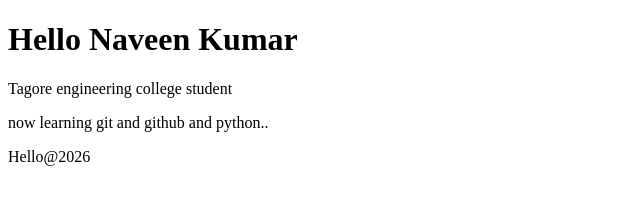
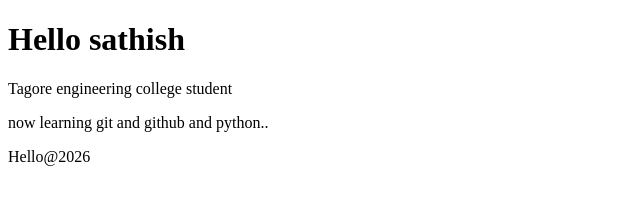
Before and after one commit to Single-saro/TODO, a plain HTML site: page index.html in a window 1280 px wide. Shown: the whole page, without its empty margins (0-640 px from the left). Drawn offline with Linux system fonts and the light colour scheme.

Commit message:
hellogit

```diff
--- a/index.html
+++ b/index.html
@@ -7,7 +7,7 @@
 </head>
 <body>
     <header>
-        <h1>Hello Naveen Kumar</h1>
+        <h1>Hello sathish</h1>
     </header>
     <nav>
         <p>Tagore engineering college student</p>
```
